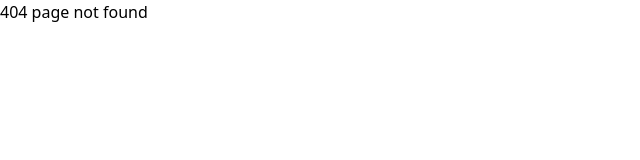
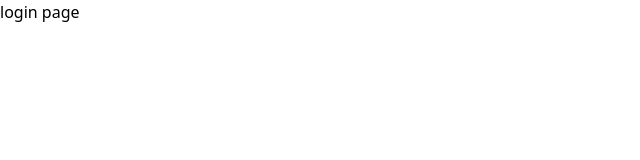
Before and after one commit to talha-fullstackdev/learning-next-js, a Next.js app in the folder learning-nextjs/: page /login in a window 1280 px wide. Before the commit this address had no page. Shown: the top 160 px of the page, without its empty margins (0-640 px from the left). Built offline with nearby package versions, Linux system fonts and the light colour scheme.

Commit message:
learn about route groups  e.g (auth) by putting folder inside brackets then it make a route group

```diff
--- /dev/null
+++ b/learning-nextjs/src/app/(auth)/forget-password/page.js
@@ -0,0 +1,9 @@
+import React from 'react'
+
+const ForgetPasswordPage = () => {
+  return (
+    <div>forget password</div>
+  )
+}
+
+export default ForgetPasswordPage
--- /dev/null
+++ b/learning-nextjs/src/app/(auth)/login/page.js
@@ -0,0 +1,9 @@
+import React from 'react'
+
+const LoginPage = () => {
+  return (
+    <div> login page</div>
+  )
+}
+
+export default LoginPage
--- /dev/null
+++ b/learning-nextjs/src/app/(auth)/signup/page.js
@@ -0,0 +1,9 @@
+import React from 'react'
+
+const SignUpPage = () => {
+  return (
+    <div> signup page</div>
+  )
+}
+
+export default SignUpPage
```
